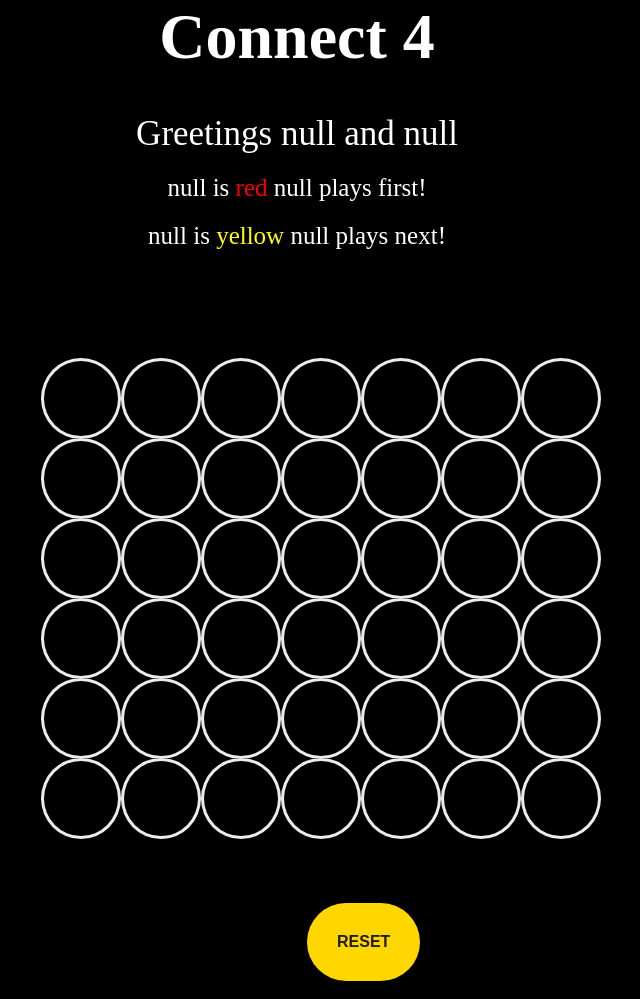
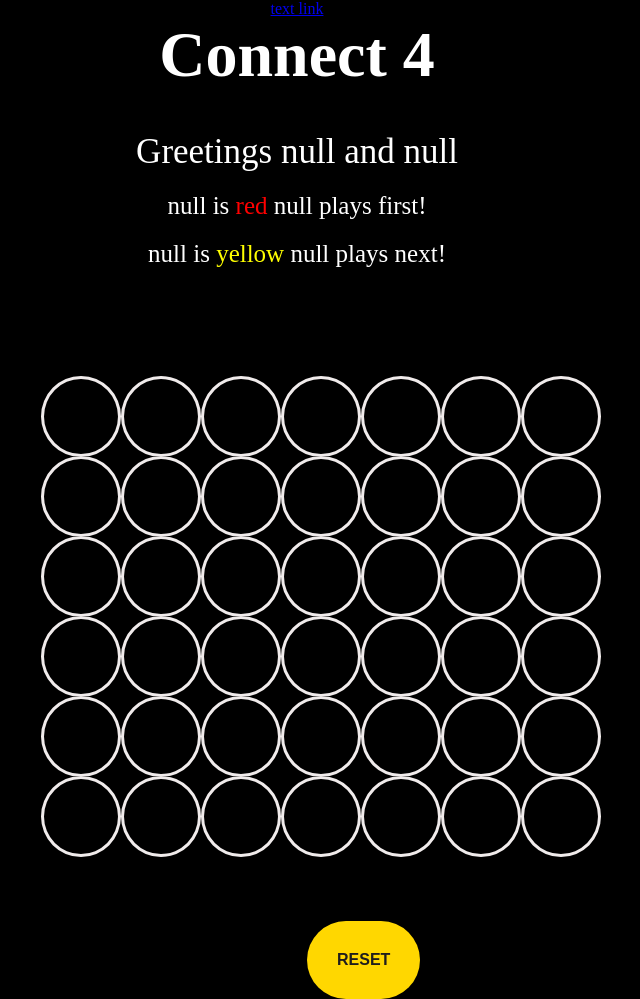
Before and after one commit to khanrabia/connect-four, a plain HTML site: page board.html in a window 1280 px wide. Shown: the whole page, without its empty margins (343-983 px from the left). Drawn offline with Linux system fonts and the light colour scheme.

Commit message:
+Complted

```diff
--- a/board.html
+++ b/board.html
@@ -4,7 +4,7 @@
     <meta charset="UTF-8">
     <meta name="viewport" content="width=device-width, initial-scale=1.0">
     <title>Connect 4</title>
-
+    <a href="index.html.html"> text link </a>
     <link rel="stylesheet" href="style.css">
 
     <link rel="shortcut icon" type="image/jpg" href="https://s1.mzstatic.com/us/r30/Purple/f1/81/0b/mzl.yoifaugo.jpg"/>
```
